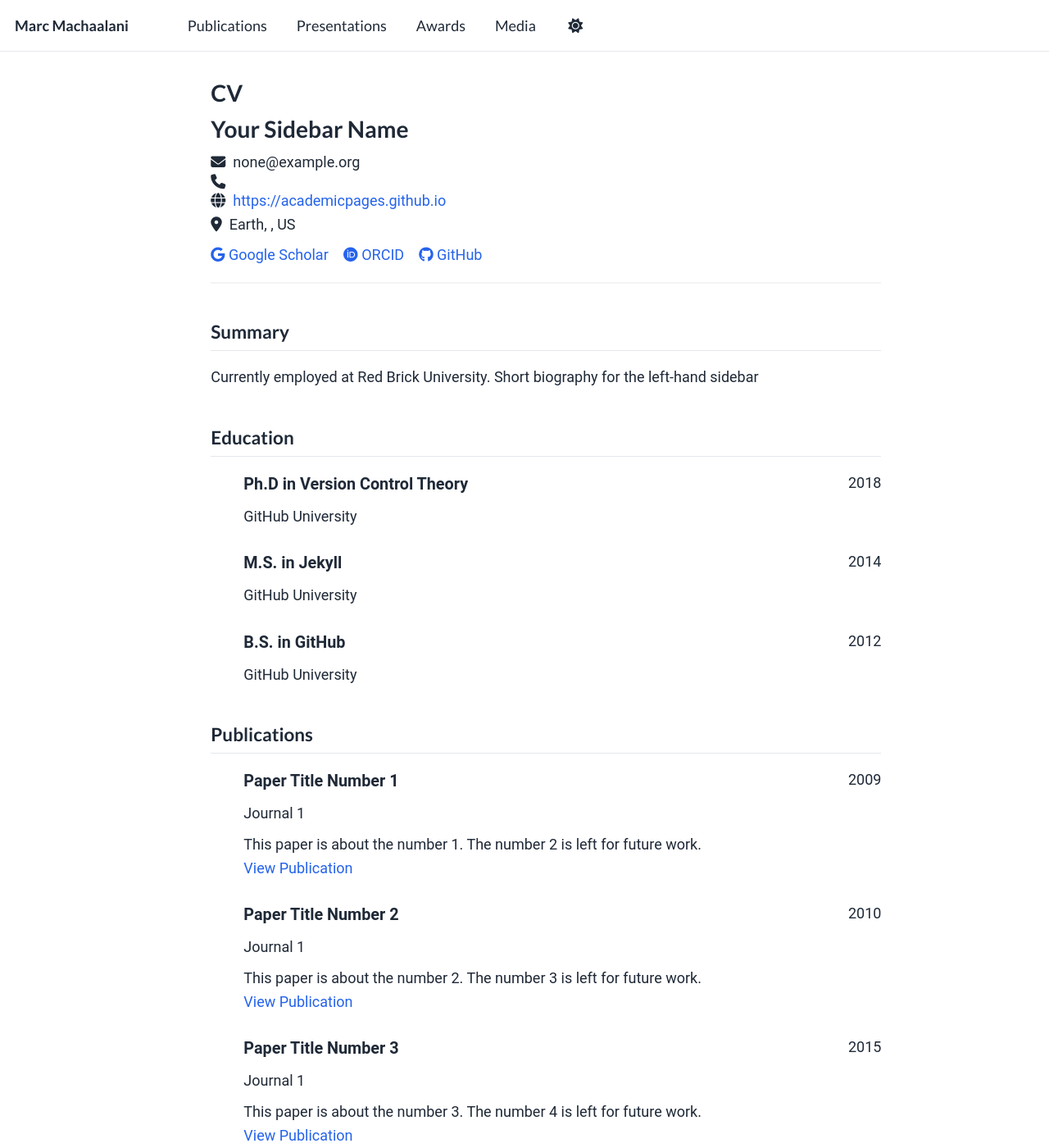
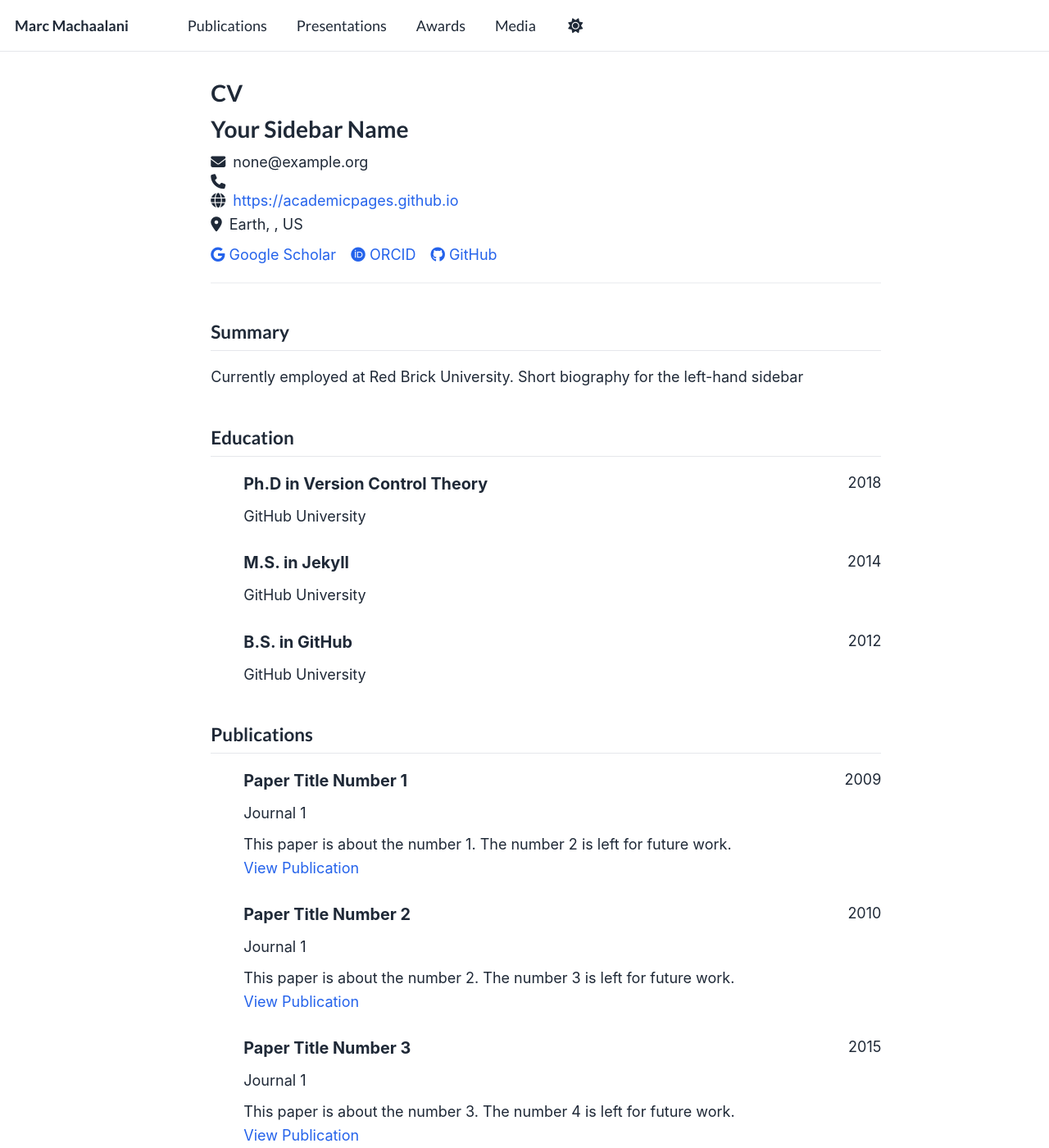
Before and after one commit to MarcMachaalani/marcmachaalani.github.io, a Jekyll site: the page built from _pages/cv-json.md, in a window 1280 px wide and 1400 px high. Shown: the whole window at 82% size. Built offline with Jekyll 4.4.1, drawn with Linux system fonts in a browser that asks for light colours; a script bundle is joined from its source files by our own code; library files that are not in the unit come from our copies.

Commit message:
Update _json_cv.scss
font to inter

```diff
--- a/_sass/layout/_json_cv.scss
+++ b/_sass/layout/_json_cv.scss
@@ -6,7 +6,7 @@
 .cv-container {
   max-width: 1000px;
   margin: 0 auto;
-  font-family: 'Roboto', 'Helvetica Neue', Helvetica, Arial, sans-serif;
+  font-family: 'Inter', 'Helvetica Neue', Helvetica, Arial, sans-serif;
   color: var(--global-text-color);
   line-height: 1.6;
 }
```
